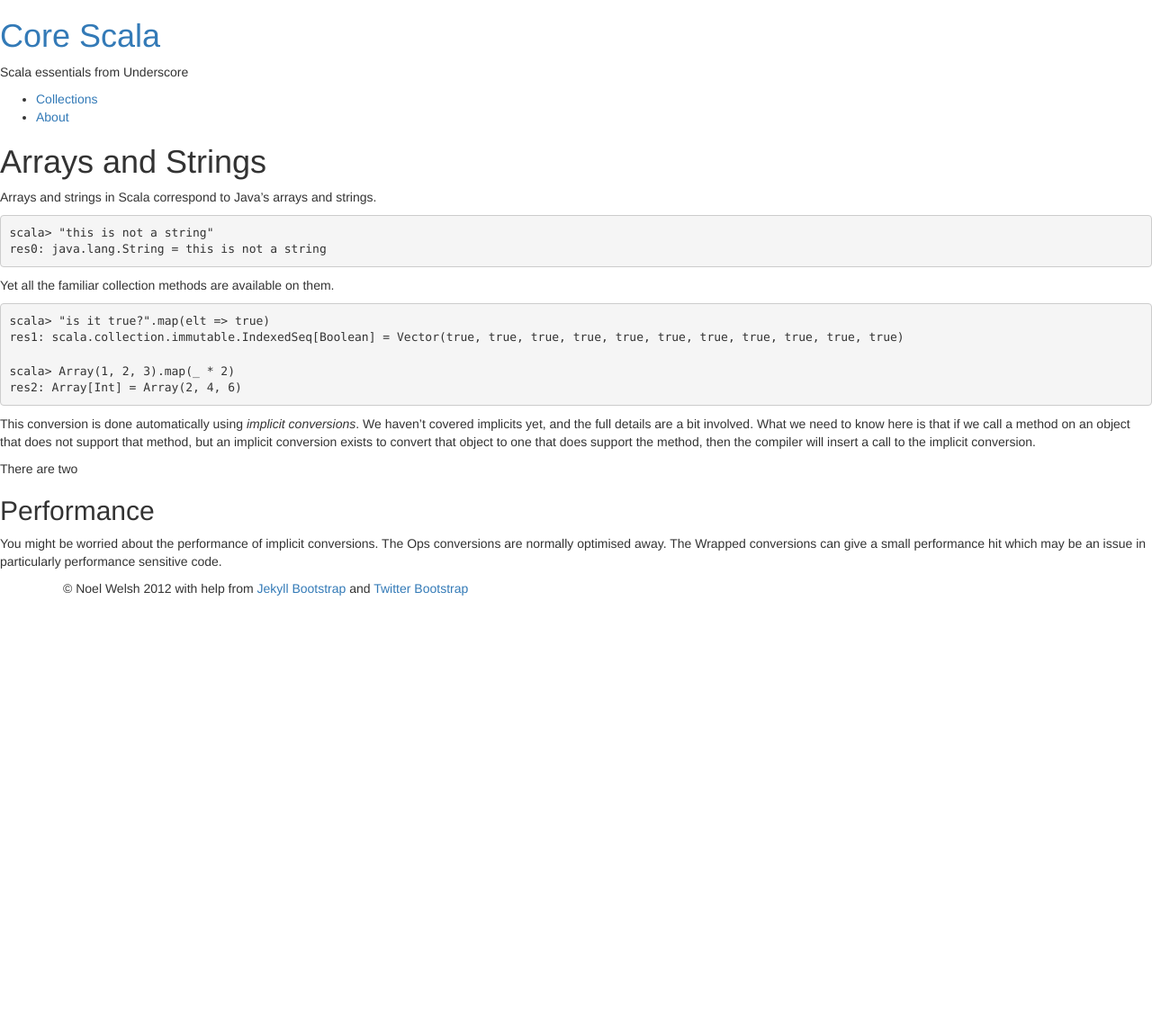
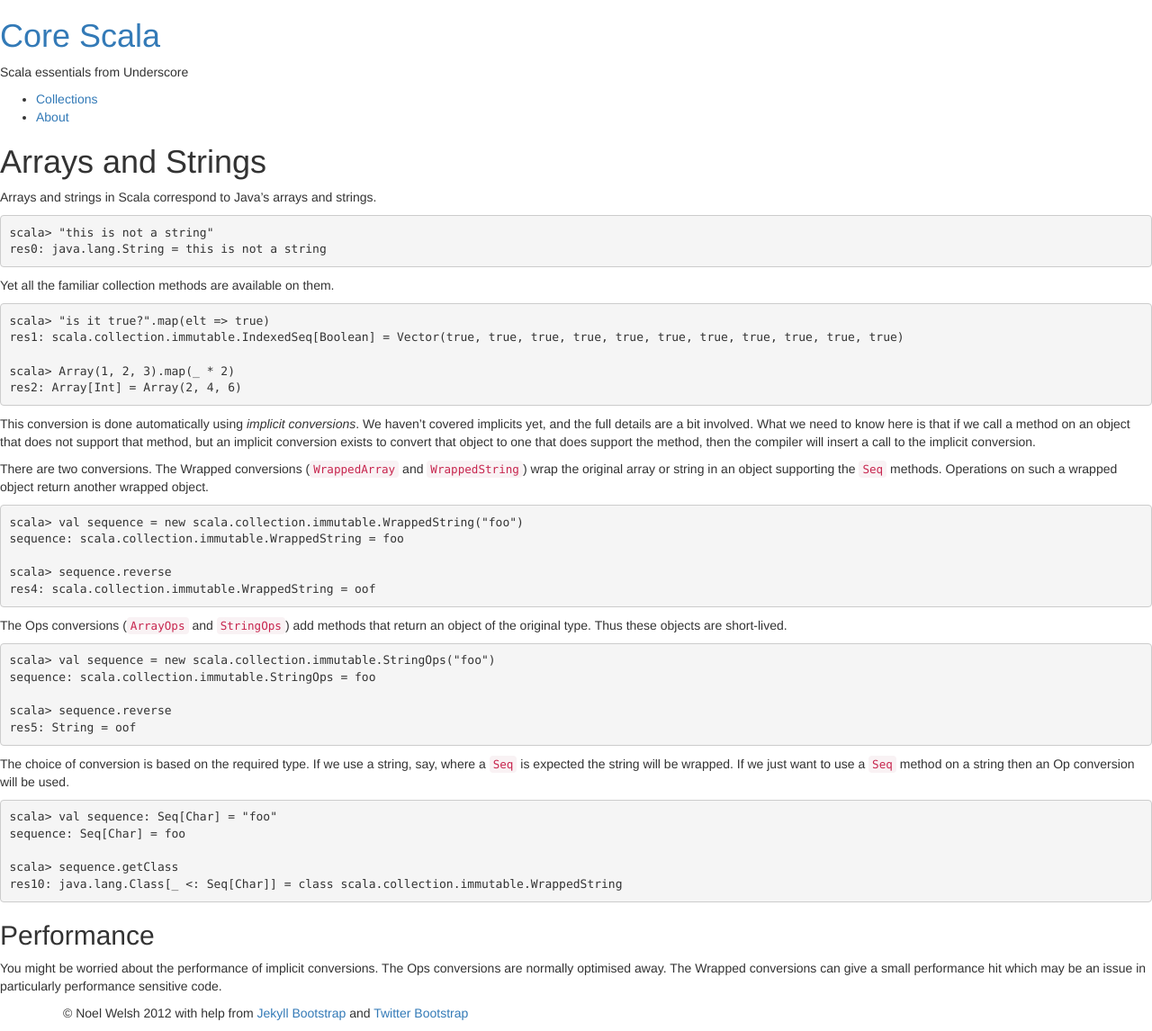
Before and after one commit to underscoreio/essential-scala, a Jekyll site: the page built from collections/arrays-and-strings.md, in a window 1280 px wide. Shown: the whole page at 90% size. Built offline with Jekyll 4.4.1, drawn with Linux system fonts in a browser that asks for light colours; nearby versions of some CDN libraries; library files that are not in the unit come from our copies; before the commit the page ends 900 px from its top, so only the background shows below that.

Commit message:
Finish arrays and strings

```diff
--- a/collections/arrays-and-strings.md
+++ b/collections/arrays-and-strings.md
@@ -23,8 +23,35 @@ res2: Array[Int] = Array(2, 4, 6)
 
 This conversion is done automatically using *implicit conversions*. We haven't covered implicits yet, and the full details are a bit involved. What we need to know here is that if we call a method on an object that does not support that method, but an implicit conversion exists to convert that object to one that does support the method, then the compiler will insert a call to the implicit conversion.
 
-There are two
+There are two conversions. The Wrapped conversions (`WrappedArray` and `WrappedString`) wrap the original array or string in an object supporting the `Seq` methods. Operations on such a wrapped object return another wrapped object.
 
+{% highlight scala %}
+scala> val sequence = new scala.collection.immutable.WrappedString("foo")
+sequence: scala.collection.immutable.WrappedString = foo
+
+scala> sequence.reverse
+res4: scala.collection.immutable.WrappedString = oof
+{% endhighlight %}
+
+The Ops conversions (`ArrayOps` and `StringOps`) add methods that return an object of the original type. Thus these objects are short-lived.
+
+{% highlight scala %}
+scala> val sequence = new scala.collection.immutable.StringOps("foo")
+sequence: scala.collection.immutable.StringOps = foo
+
+scala> sequence.reverse
+res5: String = oof
+{% endhighlight %}
+
+The choice of conversion is based on the required type. If we use a string, say, where a `Seq` is expected the string will be wrapped. If we just want to use a `Seq` method on a string then an Op conversion will be used.
+
+{% highlight scala %}
+scala> val sequence: Seq[Char] = "foo"
+sequence: Seq[Char] = foo
+
+scala> sequence.getClass
+res10: java.lang.Class[_ <: Seq[Char]] = class scala.collection.immutable.WrappedString
+{% endhighlight %}
 
 ## Performance
 
```
